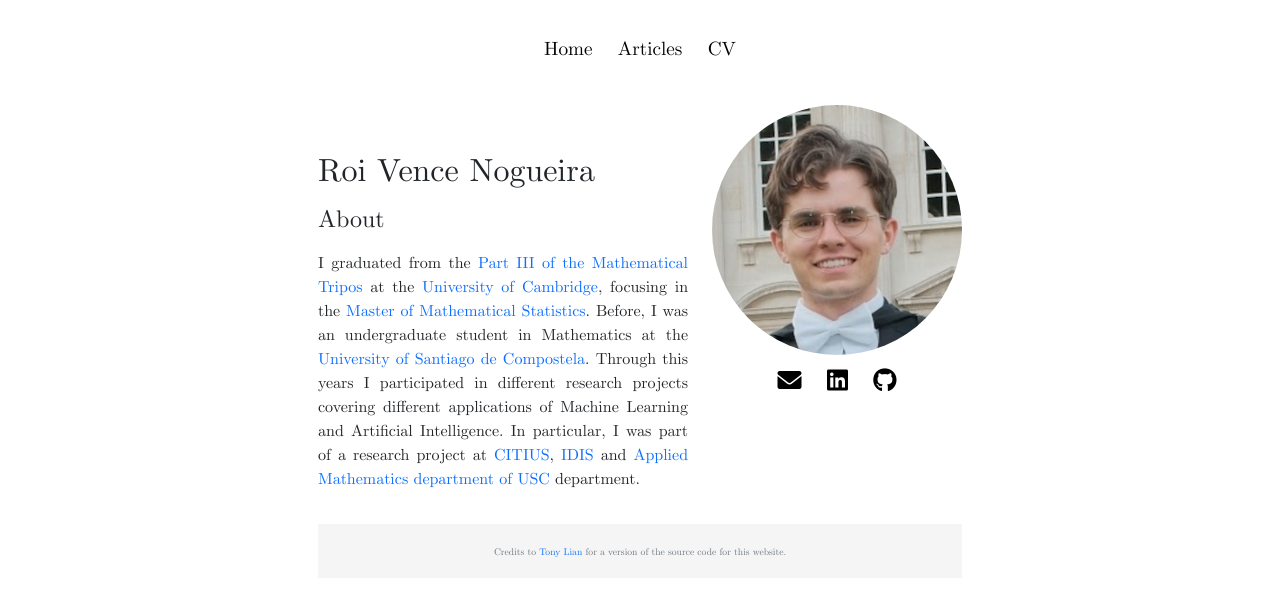
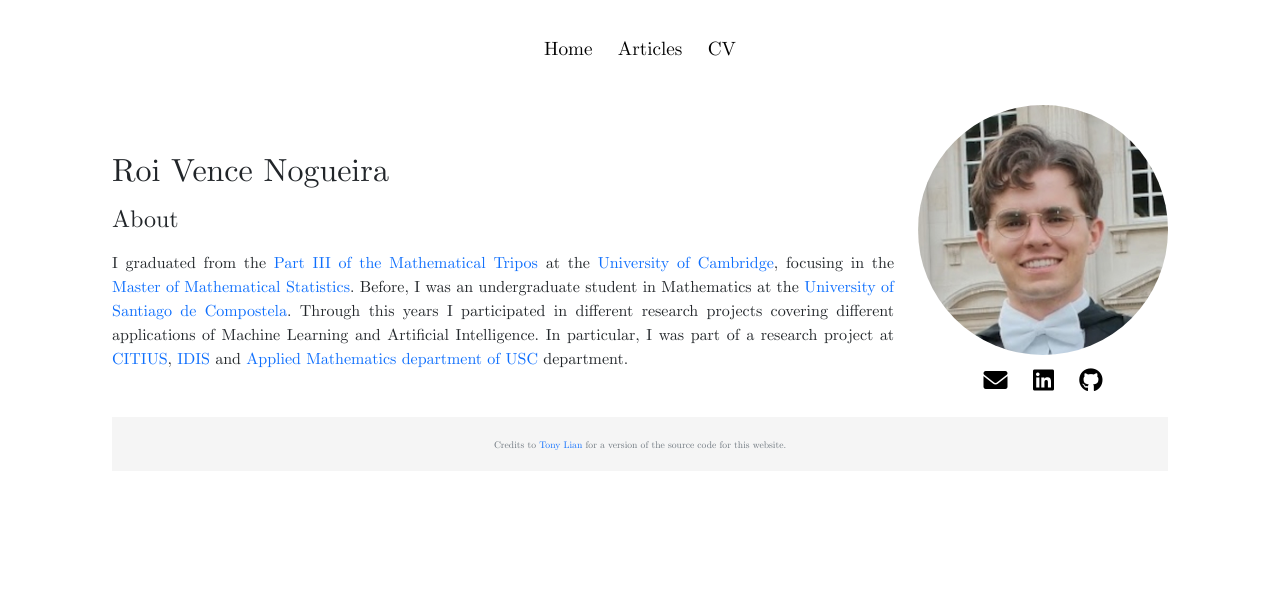
Before and after one commit to RoidaVinci/web, a Jekyll site: the page built from index.md, in a window 1280 px wide. Shown: the top 596 px of the page. Built offline with Jekyll 4.4.1, drawn with Linux system fonts in a browser that asks for light colours.

Commit message:
Update style.scss

```diff
--- a/assets/style.scss
+++ b/assets/style.scss
@@ -26,13 +26,6 @@ html {
     width: auto;
     max-width: 680px;
     padding: 0 15px;
-}
-
-.container-sm {
-    max-width: calc(0.55 * 100%);
-    margin: 0 auto;
-    padding-left: 15px;
-    padding-right: 15px;
 }
 
 .footnote {
```
